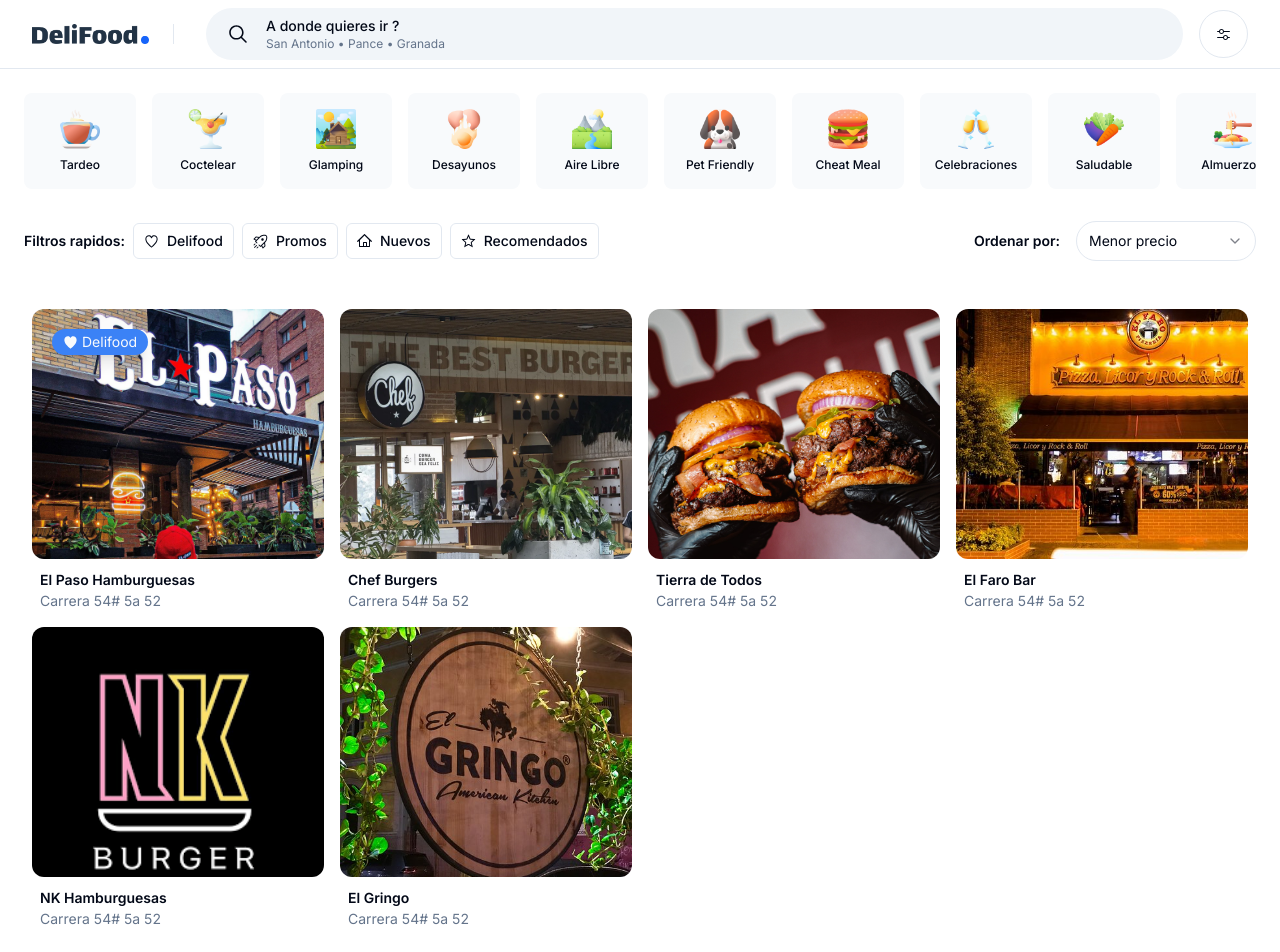
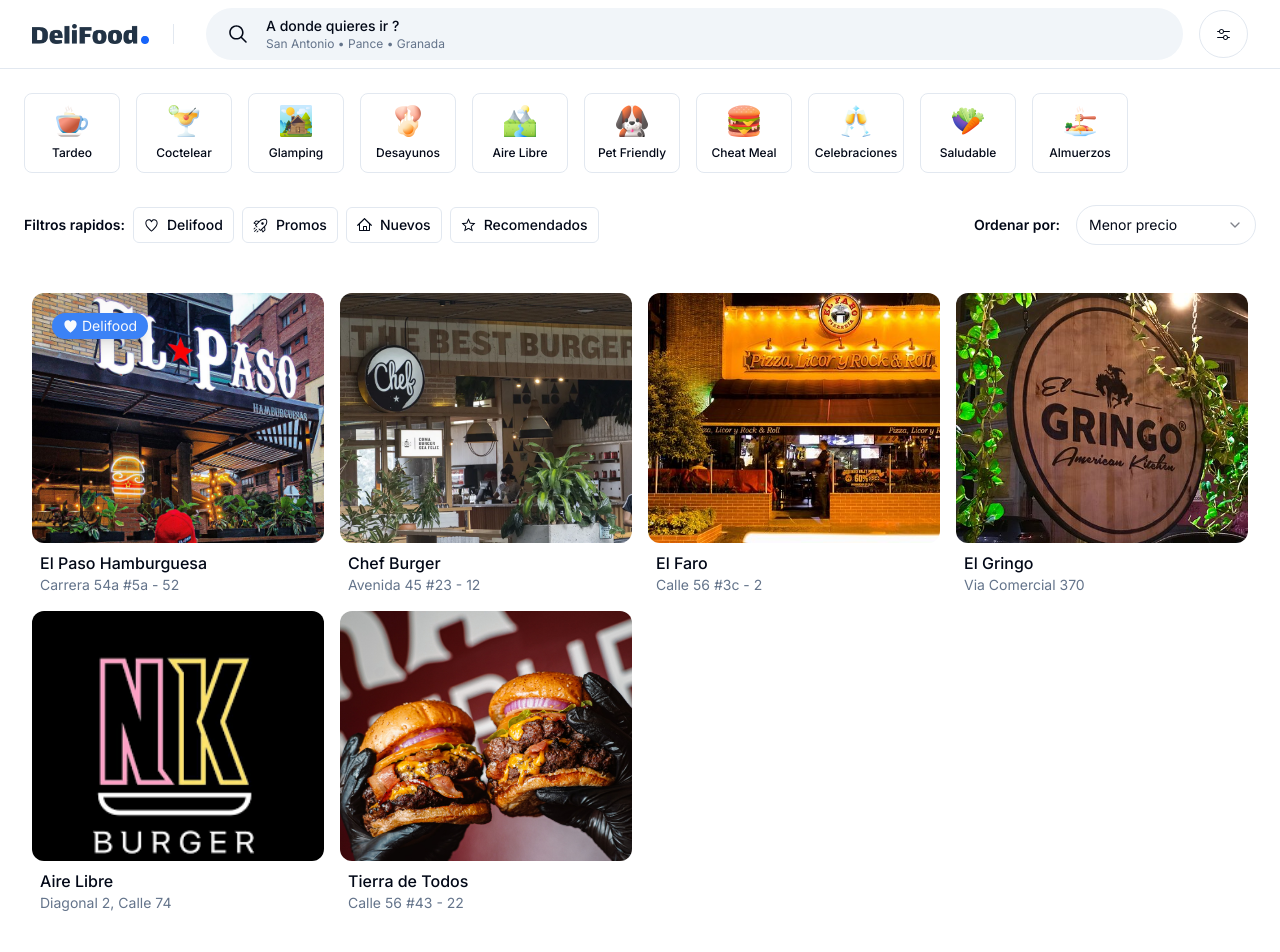
Before and after one commit to acnicolasdc/deli-food-ui, a Next.js app: page /search in a window 1280 px wide. Shown: the top 952 px of the page. Built offline with nearby package versions, Linux system fonts and the light colour scheme.

Commit message:
feat: new distribution

```diff
--- a/src/app/search/page.tsx
+++ b/src/app/search/page.tsx
@@ -2,28 +2,11 @@
 import Image from 'next/image';
 import { Toggle } from "@/components/ui/toggle";
 import logoDeliFood from '../../../public/logo.png';
-import cappuccino from '../../../public/cappuccino.png';
-import cocktail from '../../../public/cocktail.png';
-import cottage from '../../../public/cottage.png';
-
-import egg from '../../../public/egg.png';
-import beagle from '../../../public/beagle.png';
-import burger from '../../../public/burger.png';
-import river from '../../../public/river.png';
-import vegetables from '../../../public/vegetables.png';
-import spaghetti from '../../../public/spaghetti.png';
-import cheers from '../../../public/cheers.png';
 import bread from '../../../public/last-reviews/bread.png';
 import how from '../../../public/last-reviews/how.png';
 import cream from '../../../public/last-reviews/cream.png';
 import glamping from '../../../public/last-reviews/glamping.png';
 import me from '../../../public/last-reviews/me.png';
-import paso from '../../../public/restaurant/paso.jpg';
-import chef from '../../../public/restaurant/chef.webp';
-import faro from '../../../public/restaurant/faro.jpg';
-import gringo from '../../../public/restaurant/gringo.jpg';
-import nk from '../../../public/restaurant/nk.png';
-import tdt from '../../../public/restaurant/tdt.jpg';
 
 import {
   Select,
@@ -34,13 +17,12 @@
   SelectValue,
 } from "@/components/ui/select";
 
-import { InstagramLogoIcon, HomeIcon, RocketIcon, StarIcon, HeartIcon, HeartFilledIcon } from '@radix-ui/react-icons'
+import { InstagramLogoIcon, HomeIcon, RocketIcon, StarIcon, HeartIcon } from '@radix-ui/react-icons'
 import { Label } from '@/components/ui/label';
 import { CustomerListCustomFilters } from '@/containers/customer-list-custom-filters';
 import { UserLocationFilter } from '@/module/user-location-filter';
-import { Badge } from '@/components/ui/badge';
-import { SelectLabel } from '@radix-ui/react-select';
 import { CategorySlideSelectFilter } from '@/containers/category-slide-select-filter';
+import { CustomerCardList } from '@/containers/customer-card-list';
 
 export default function Search() {
   return (
@@ -97,89 +79,7 @@
           </div>
         </div>
         <div className='flex flex-col gap-6 w-full'>
-          <div className='grid grid-cols-2 md:grid-cols-4 gap-4 no-scrollbar px-4 md:px-8'>
-            <div className='relative flex flex-col gap-2'>
-              <Badge className='absolute left-2 top-2 md:left-5 md:top-5 bg-blue-500 shadow-lg text-sm font-normal'>
-                <HeartFilledIcon className='mr-1' /> Delifood
-              </Badge>
-              <div className='w-full h-[150px] md:h-[250px] rounded-xl overflow-hidden'
-                style={{
-                  backgroundImage: `url(${paso.src})`,
-                  backgroundSize: 'cover'
-                }}
-              >
-              </div>
-              <div className='px-2'>
-                <Label className='text-sm md:text-md font-semibold'>El Paso Hamburguesas</Label>
-                <p className='text-xs md:text-sm text-muted-foreground'>Carrera 54# 5a 52</p>
-              </div>
-            </div>
-            <div className='relative flex flex-col gap-2'>
-              <div className='w-full h-[150px] md:h-[250px] rounded-xl overflow-hidden'
-                style={{
-                  backgroundImage: `url(${chef.src})`,
-                  backgroundSize: 'cover'
-                }}
-              >
-              </div>
-              <div className='px-2'>
-                <Label className='text-sm md:text-md font-semibold'>Chef Burgers</Label>
-                <p className='text-xs md:text-sm text-muted-foreground'>Carrera 54# 5a 52</p>
-              </div>
-            </div>
-            <div className='relative flex flex-col gap-2'>
-              <div className='w-full h-[150px] md:h-[250px] rounded-xl overflow-hidden'
-                style={{
-                  backgroundImage: `url(${tdt.src})`,
-                  backgroundSize: 'cover'
-                }}
-              >
-              </div>
-              <div className='px-2'>
-                <Label className='text-sm md:text-md font-semibold'>Tierra de Todos</Label>
-                <p className='text-xs md:text-sm text-muted-foreground'>Carrera 54# 5a 52</p>
-              </div>
-            </div>
-            <div className='relative flex flex-col gap-2'>
-              <div className='w-full h-[150px] md:h-[250px] rounded-xl overflow-hidden'
-                style={{
-                  backgroundImage: `url(${faro.src})`,
-                  backgroundSize: 'cover'
-                }}
-              >
-              </div>
-              <div className='px-2'>
-                <Label className='text-sm md:text-md font-semibold'>El Faro Bar</Label>
-                <p className='text-xs md:text-sm text-muted-foreground'>Carrera 54# 5a 52</p>
-              </div>
-            </div>
-            <div className='relative flex flex-col gap-2'>
-              <div className='w-full h-[150px] md:h-[250px] rounded-xl overflow-hidden'
-                style={{
-                  backgroundImage: `url(${nk.src})`,
-                  backgroundSize: 'cover'
-                }}
-              >
-              </div>
-              <div className='px-2'>
-                <Label className='text-sm md:text-md font-semibold'>NK Hamburguesas</Label>
-                <p className='text-xs md:text-sm text-muted-foreground'>Carrera 54# 5a 52</p>
-              </div>
-            </div>
-            <div className='relative flex flex-col gap-2'>
-              <div className='w-full h-[150px] md:h-[250px] rounded-xl overflow-hidden'
-                style={{
-                  backgroundImage: `url(${gringo.src})`,
-                  backgroundSize: 'cover'
-                }}
-              >
-              </div>
-              <div className='px-2'>
-                <Label className='text-sm md:text-md font-semibold'>El Gringo</Label>
-                <p className='text-xs md:text-sm text-muted-foreground'>Carrera 54# 5a 52</p>
-              </div>
-            </div>
-          </div>
+          <CustomerCardList />
         </div>
         <div className='flex flex-col gap-4 w-full px-4 md:px-8'>
           <Label className='font-semibold text-xl md:text-2xl'>Ultimos Videos</Label>
--- /dev/null
+++ b/src/components/card/card-customer-detail/card-customer-detail.component.tsx
@@ -0,0 +1,33 @@
+'use client'
+import paso from '../../../public/restaurant/paso.jpg';
+import { HeartFilledIcon } from '@radix-ui/react-icons'
+import { Label } from '@/components/ui/label';
+import { Badge } from '@/components/ui/badge';
+
+
+export interface ICardCustomerDetailProps {
+    isFavorite?: boolean;
+    name: string;
+    address: string;
+    image: string;
+}
+
+export function CardCustomerDetail({ isFavorite, name, address, image }: ICardCustomerDetailProps) {
+    return (
+        <div className='relative flex flex-col gap-2 cursor-pointer'>
+            {isFavorite ? <Badge className='absolute left-2 top-2 md:left-5 md:top-5 bg-blue-500 shadow-lg text-sm font-normal'>
+                <HeartFilledIcon className='mr-1' /> Delifood
+            </Badge> : false}
+            <div className='w-full h-[150px] md:h-[250px] rounded-xl overflow-hidden'
+                style={{
+                    backgroundImage: `url(${image})`,
+                    backgroundSize: 'cover'
+                }}
+            />
+            <div className='px-2'>
+                <Label className='text-sm md:text-base font-medium'>{name}</Label>
+                <p className='text-xs md:text-sm text-muted-foreground'>{address}</p>
+            </div>
+        </div>
+    );
+}
--- /dev/null
+++ b/src/components/card/card-customer-detail/index.tsx
@@ -0,0 +1 @@
+export { CardCustomerDetail } from './card-customer-detail.component';
--- a/src/components/field/field-slide-select/field-slide-select.component.tsx
+++ b/src/components/field/field-slide-select/field-slide-select.component.tsx
@@ -6,12 +6,12 @@
 import { Label } from "@/components/ui/label"
 
 const fieldSlideSelectVariants = cva(
-    "flex items-center justify-center flex-col space-y-2 rounded-lg cursor-pointer",
+    "flex items-center justify-center flex-col space-y-2 rounded-lg cursor-pointer h-20 min-w-24 md:h-20 md:min-w-24",
     {
         variants: {
             variant: {
-                default: "h-24 min-w-24 md:h-26 md:min-w-28 bg-slate-50 hover:bg-slate-100",
-                outline: "h-20 min-w-24 md:h-20 md:min-w-24 border border-slate-100 hover:bg-slate-50",
+                default: "bg-slate-50 hover:bg-slate-100",
+                outline: "border border-slate-200 hover:bg-slate-50",
             },
         },
         defaultVariants: {
@@ -25,7 +25,7 @@
     {
         variants: {
             variant: {
-                default: "w-8 h-8 md:w-10 md:h-10",
+                default: "w-6 h-6 md:w-8 md:h-8",
                 outline: "w-6 h-6 md:w-8 md:h-8",
             },
         },
@@ -34,6 +34,11 @@
         },
     }
 )
+
+export enum EFieldSlideSelectType {
+    slide = 'slide',
+    grid = 'grid'
+}
 
 export type TFieldSlideSelectItem = {
     name: string;
@@ -45,11 +50,13 @@
     extends React.HTMLAttributes<HTMLDivElement>,
     VariantProps<typeof fieldSlideSelectVariants> {
     data: TFieldSlideSelectItem[]
+    type?: EFieldSlideSelectType
 }
 
-function FieldSlideSelect({ className, variant, data, ...props }: FieldSlideSelectProps) {
+function FieldSlideSelect({ className, type = EFieldSlideSelectType.slide, variant, data, ...props }: FieldSlideSelectProps) {
+    const style = type === EFieldSlideSelectType.slide ? 'flex flex-row overflow-hidden overflow-x-auto space-x-4 no-scrollbar w-full' : 'w-full grid grid-cols-3 md:grid-cols-4 gap-2';
     return (
-        <div className="flex flex-row overflow-hidden overflow-x-auto space-x-4 no-scrollbar w-full">
+        <div className={style}>
             {data.map(({ name, value, image }) => (
                 <div className={cn(fieldSlideSelectVariants({ variant }), className)} {...props} key={value}>
                     <Image
--- a/src/components/field/field-slide-select/index.tsx
+++ b/src/components/field/field-slide-select/index.tsx
@@ -1 +1 @@
-export { FieldSlideSelect } from './field-slide-select.component';
+export { FieldSlideSelect, EFieldSlideSelectType } from './field-slide-select.component';
--- a/src/containers/category-slide-select-filter/category-slide-select-filter.component.tsx
+++ b/src/containers/category-slide-select-filter/category-slide-select-filter.component.tsx
@@ -71,6 +71,6 @@
 
 export function CategorySlideSelectFilter() {
   return (
-    <FieldSlideSelect data={MOCK_DATA} />
+    <FieldSlideSelect data={MOCK_DATA} variant="outline"/>
   );
 }
--- /dev/null
+++ b/src/containers/customer-card-list/customer-card-list.component.tsx
@@ -0,0 +1,74 @@
+'use client'
+import { HeartFilledIcon } from '@radix-ui/react-icons'
+import { Label } from '@/components/ui/label';
+import { Badge } from '@/components/ui/badge';
+
+import paso from '../../../public/restaurant/paso.jpg';
+import chef from '../../../public/restaurant/chef.webp';
+import faro from '../../../public/restaurant/faro.jpg';
+import gringo from '../../../public/restaurant/gringo.jpg';
+import nk from '../../../public/restaurant/nk.png';
+import tdt from '../../../public/restaurant/tdt.jpg';
+import { CardCustomerDetail } from '@/components/card/card-customer-detail';
+
+const MOCK_DATA = [
+    {
+        name: 'El Paso Hamburguesa',
+        id: '1',
+        address: 'Carrera 54a #5a - 52',
+        image: paso.src,
+        isFavorite: true,
+    },
+    {
+        name: 'Chef Burger',
+        id: '2',
+        address: 'Avenida 45 #23 - 12',
+        image: chef.src,
+        isFavorite: false,
+    },
+    {
+        name: 'El Faro',
+        id: '3',
+        address: 'Calle 56 #3c - 2',
+        image: faro.src,
+        isFavorite: false,
+    },
+    {
+        name: 'El Gringo',
+        id: '4',
+        address: 'Via Comercial 370',
+        image: gringo.src,
+        isFavorite: false,
+    },
+    {
+        name: 'Aire Libre',
+        id: '5',
+        address: 'Diagonal 2, Calle 74',
+        image: nk.src,
+        isFavorite: false,
+    },
+    {
+        name: 'Tierra de Todos',
+        id: '6',
+        address: 'Calle 56 #43 - 22',
+        image: tdt.src,
+        isFavorite: false,
+    },
+];
+
+
+export function CustomerCardList() {
+    return (
+        <div className='grid grid-cols-2 md:grid-cols-4 gap-4 no-scrollbar px-4 md:px-8'>
+            {MOCK_DATA.map(({ image, isFavorite, name, address, id }) => (
+                <CardCustomerDetail
+                    key={id}
+                    name={name}
+                    image={image}
+                    address={address}
+                    isFavorite={isFavorite}
+                />
+            ))}
+        </div>
+    );
+}
--- /dev/null
+++ b/src/containers/customer-card-list/index.tsx
@@ -0,0 +1 @@
+export { CustomerCardList } from './customer-card-list.component';
--- a/src/module/user-location-filter/user-location-filter.component.tsx
+++ b/src/module/user-location-filter/user-location-filter.component.tsx
@@ -20,6 +20,7 @@
 import { UserLocationInput } from "./components/user-location-input";
 import { CitySelectFilter } from "./containers/city-select-filter";
 import { ZoneSlideSelectFilter } from "./containers/zone-slide-select-filter";
+import { EFieldSlideSelectType } from "@/components/field/field-slide-select";
 
 export interface IUserLocationFilterProps {
     className?: string
@@ -41,7 +42,7 @@
                     <div className="px-2 flex overflow-y-auto overflow-hidden no-scrollbar">
                         <div className="flex flex-col p-4 pb-12 w-full gap-6 pt-0">
                             <CitySelectFilter />
-                            <ZoneSlideSelectFilter />
+                            <ZoneSlideSelectFilter type={EFieldSlideSelectType.grid}/>
                         </div>
                     </div>
                     <DialogFooter className='px-6'>
@@ -64,7 +65,7 @@
                     </DrawerHeader>
                     <div className="flex flex-col p-4 pb-12 w-full gap-6">
                         <CitySelectFilter />
-                        <ZoneSlideSelectFilter />
+                        <ZoneSlideSelectFilter type={EFieldSlideSelectType.slide}/>
                     </div>
                 </div>
             </DrawerContent>
```
Also changed, not shown: src/module/user-location-filter/containers/zone-slide-select-filter/zone-slide-select-filter.component.tsx (+7 -3 lines).
